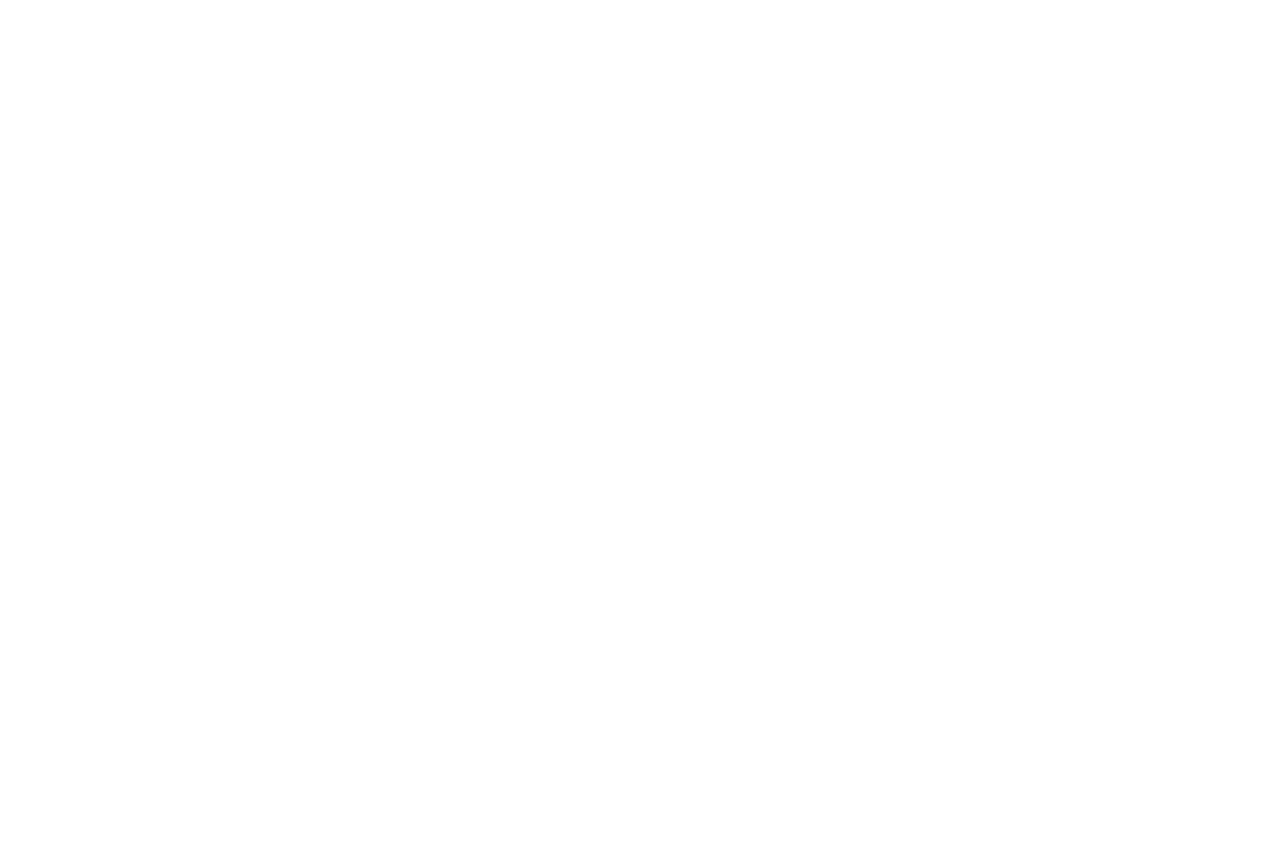
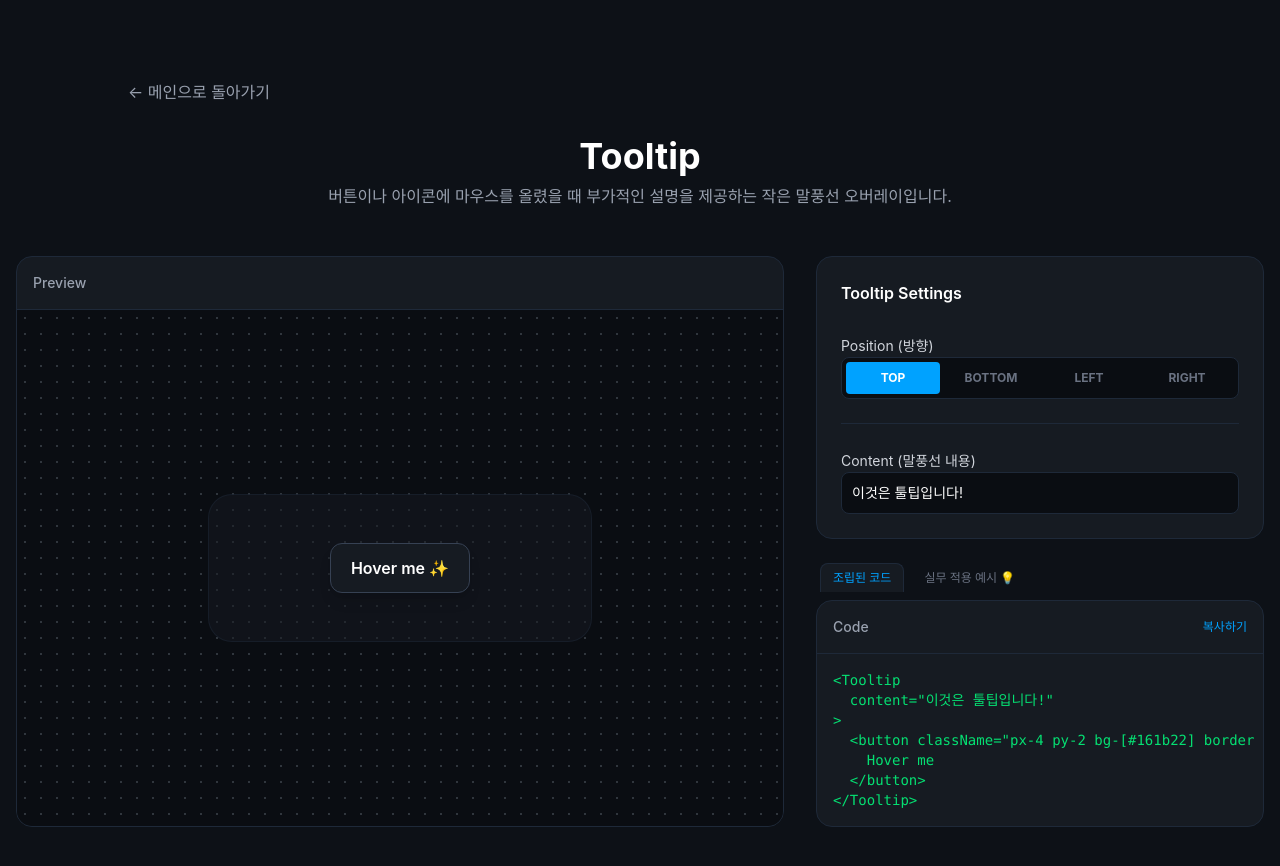
Before and after one commit to bjw9415-oss/jun-UI, a React (Vite) app: page /tooltip in a window 1280 px wide. Before the commit this address had no page. Shown: the top 866 px of the page. Before the commit the page ends 800 px from the top, so only its background shows below. Built offline with nearby package versions, Linux system fonts and the light colour scheme.

Commit message:
feat: Feedback - Adding Tooltip Component and Implementing 4-Way Dynamic Position Control

```diff
--- a/src/App.tsx
+++ b/src/App.tsx
@@ -13,6 +13,7 @@ import ModalPage from "./pages/ModalPage";
 import ToastPage from "./pages/ToastPage";
 import { ToastProvider } from "./components/Toast";
 import DrawerPage from "./pages/DrawerPage";
+import TooltipPage from "./pages/TooltipPage";
 function App() {
   return (
     <ToastProvider position="top-center">
@@ -34,6 +35,7 @@ function App() {
           <Route path="/modal" element={<ModalPage />} />
           <Route path="/toast" element={<ToastPage />} />
           <Route path="/drawer" element={<DrawerPage />} />
+          <Route path="/tooltip" element={<TooltipPage />} />
         </Routes>
       </BrowserRouter>
     </ToastProvider>
--- /dev/null
+++ b/src/components/Tooltip.tsx
@@ -0,0 +1,75 @@
+import { useState, type ReactNode } from "react";
+import { cn } from "../shared/lib/utils";
+
+export type TooltipPosition = "top" | "bottom" | "left" | "right";
+
+export interface TooltipProps {
+  /** 툴팁 안에 들어갈 내용 (텍스트 또는 요소) */
+  content: ReactNode;
+  /** 툴팁을 띄울 기준이 되는 타겟 요소 */
+  children: ReactNode;
+  /** 툴팁이 나타날 방향 */
+  position?: TooltipPosition;
+  /** 추가 커스텀 클래스 */
+  className?: string;
+}
+
+export default function Tooltip({
+  content,
+  children,
+  position = "top",
+  className,
+}: TooltipProps) {
+  const [isVisible, setIsVisible] = useState(false);
+
+  //  1. 방향에 따른 툴팁 본체 위치 (absolute)
+  const positionConfig = {
+    top: "bottom-full left-1/2 -translate-x-1/2 mb-2.5",
+    bottom: "top-full left-1/2 -translate-x-1/2 mt-2.5",
+    left: "right-full top-1/2 -translate-y-1/2 mr-2.5",
+    right: "left-full top-1/2 -translate-y-1/2 ml-2.5",
+  };
+
+  //  2. 방향에 따른 말풍선 꼬리(화살표) 위치
+  const arrowConfig = {
+    top: "bottom-[-4px] left-1/2 -translate-x-1/2 border-t-[#1c222b] border-l-transparent border-r-transparent border-b-transparent",
+    bottom:
+      "top-[-4px] left-1/2 -translate-x-1/2 border-b-[#1c222b] border-l-transparent border-r-transparent border-t-transparent",
+    left: "right-[-4px] top-1/2 -translate-y-1/2 border-l-[#1c222b] border-t-transparent border-b-transparent border-r-transparent",
+    right:
+      "left-[-4px] top-1/2 -translate-y-1/2 border-r-[#1c222b] border-t-transparent border-b-transparent border-l-transparent",
+  };
+
+  return (
+    <div
+      className="relative inline-flex"
+      onMouseEnter={() => setIsVisible(true)}
+      onMouseLeave={() => setIsVisible(false)}
+      // 웹 접근성: 키보드 Tab 키로 포커스가 갔을 때도 툴팁이 보이도록 처리
+      onFocus={() => setIsVisible(true)}
+      onBlur={() => setIsVisible(false)}
+    >
+      {/* 툴팁을 띄우는 트리거 요소 (버튼 등) */}
+      {children}
+
+      {/*  툴팁 본체 */}
+      <div
+        role="tooltip"
+        className={cn(
+          "absolute z-50 whitespace-nowrap rounded-md bg-[#1c222b] border border-gray-700 px-3 py-1.5 text-xs text-white shadow-xl transition-all duration-200 pointer-events-none",
+          positionConfig[position],
+          // 페이드 인 & 살짝 떠오르는 애니메이션
+          isVisible ? "opacity-100 scale-100" : "opacity-0 scale-95",
+          className,
+        )}
+      >
+        {content}
+
+        {/*  꼬리 (화살표) - CSS Border 트릭 사용 */}
+        <div
+          className={cn("absolute w-0 h-0 border-[5px]", arrowConfig[position])}
+        />
+      </div>
+    </div>
+  );
+}
--- a/src/pages/Home.tsx
+++ b/src/pages/Home.tsx
@@ -12,6 +12,7 @@ import {
   CircleDot,
   Bell,
   PanelRight,
+  MessageCircle,
   type LucideIcon,
 } from "lucide-react";
 
@@ -118,6 +119,12 @@ const componentCategories: ComponentCategory[] = [
         icon: PanelRight,
         desc: "화면 가장자리에서 부드럽게 밀려 들어오는 사이드 패널",
       },
+      {
+        name: "Tooltip",
+        path: "/tooltip",
+        icon: MessageCircle,
+        desc: "버튼이나 아이콘 위에 마우스를 올리면 나타나는 작은 말풍선",
+      },
     ],
   },
 ];
--- /dev/null
+++ b/src/pages/TooltipPage.tsx
@@ -0,0 +1,136 @@
+import { useState } from "react";
+import Tooltip, { type TooltipPosition } from "../components/Tooltip";
+import PageHeader from "../components/PageHeader";
+import CodeViewer from "../components/CodeViewer";
+
+type CodeTabType = "component" | "usage";
+
+export default function TooltipPage() {
+  const [position, setPosition] = useState<TooltipPosition>("top");
+  const [content, setContent] = useState("이것은 툴팁입니다!");
+  const [codeTab, setCodeTab] = useState<CodeTabType>("component");
+
+  // Prop 문자열 조립
+  const positionPropStr =
+    position !== "top" ? `\n  position="${position}"` : "";
+
+  // 조립된 코드
+  const generatedCode = `<Tooltip
+  content="${content}"${positionPropStr}
+>
+  <button className="px-4 py-2 bg-[#161b22] border border-gray-800 rounded-lg text-white hover:border-[#00a2ff] transition-colors">
+    Hover me
+  </button>
+</Tooltip>`;
+
+  // 실무 적용 코드
+  const usageExampleCode = `import Tooltip from '../components/Tooltip';
+import { Info, AlertCircle } from 'lucide-react';
+
+export default function IconTooltips() {
+  return (
+    <div className="flex gap-4 p-6 bg-[#161b22] border border-gray-800 rounded-xl">
+
+      {/* 1. 아이콘 툴팁 (상단) */}
+      <Tooltip content="도움말이 필요하신가요?" position="top">
+        <button className="p-2 rounded-full hover:bg-gray-800 transition-colors text-gray-400 hover:text-white">
+          <Info className="w-5 h-5" />
+        </button>
+      </Tooltip>
+
+      {/* 2. 아이콘 툴팁 (하단 경고) */}
+      <Tooltip content="삭제된 데이터는 복구할 수 없습니다." position="bottom">
+        <button className="p-2 rounded-full hover:bg-red-500/20 transition-colors text-red-500">
+          <AlertCircle className="w-5 h-5" />
+        </button>
+      </Tooltip>
+
+    </div>
+  );
+}`;
+
+  return (
+    <div className="min-h-screen bg-[#0d1117] flex flex-col items-center py-20 px-4">
+      <PageHeader
+        title="Tooltip"
+        description="버튼이나 아이콘에 마우스를 올렸을 때 부가적인 설명을 제공하는 작은 말풍선 오버레이입니다."
+      />
+
+      <div className="w-full max-w-7xl flex flex-col lg:flex-row gap-8">
+        {/* 왼쪽: 미리보기(Preview) */}
+        <div className="flex-1 min-w-0 bg-[#161b22] rounded-2xl border border-gray-800 flex flex-col overflow-hidden">
+          <div className="p-4 border-b border-gray-800 text-sm text-gray-400 font-medium">
+            Preview
+          </div>
+          <div className="flex-1 flex flex-col items-center justify-center p-8 sm:p-10 min-h-100 bg-[#0a0d12] bg-[radial-gradient(#30363d_1px,transparent_1px)] bg-size-[16px_16px]">
+            <div className="flex flex-col items-center justify-center p-12 border border-gray-800/50 rounded-3xl bg-[#161b22]/50 w-full max-w-sm mx-auto">
+              <Tooltip content={content} position={position}>
+                <button className="whitespace-nowrap px-5 py-3 bg-[#161b22] text-white border border-gray-700 font-semibold rounded-xl hover:border-[#00a2ff] hover:text-[#00a2ff] transition-all shadow-lg focus:outline-none focus:ring-2 focus:ring-[#00a2ff] focus:ring-offset-2 focus:ring-offset-[#161b22]">
+                  Hover me ✨
+                </button>
+              </Tooltip>
+            </div>
+          </div>
+        </div>
+        {/* 오른쪽: 조종판(Controls) */}
+        <div className="w-full lg:w-md shrink-0 flex flex-col gap-6">
+          {" "}
+          <div className="bg-[#161b22] p-6 rounded-2xl border border-gray-800 flex flex-col gap-6">
+            <h3 className="text-white font-semibold mb-1">Tooltip Settings</h3>
+
+            {/* 방향 설정 */}
+            <div className="space-y-3">
+              <label className="text-sm text-gray-300">Position (방향)</label>
+              <div className="grid grid-cols-4 gap-1 bg-[#0a0d12] p-1 rounded-lg border border-gray-800">
+                {(["top", "bottom", "left", "right"] as const).map((p) => (
+                  <button
+                    key={p}
+                    onClick={() => setPosition(p)}
+                    className={`text-xs uppercase font-bold py-2 rounded transition-colors ${position === p ? "bg-[#00a2ff] text-white" : "text-gray-500 hover:text-gray-300"}`}
+                  >
+                    {p}
+                  </button>
+                ))}
+              </div>
+            </div>
+
+            <div className="border-t border-gray-800"></div>
+
+            {/* 텍스트 내용 변경 */}
+            <div className="space-y-3">
+              <label className="text-sm text-gray-300">
+                Content (말풍선 내용)
+              </label>
+              <input
+                type="text"
+                value={content}
+                onChange={(e) => setContent(e.target.value)}
+                className="w-full bg-[#0a0d12] border border-gray-800 rounded-lg p-2.5 text-sm text-white focus:border-[#00a2ff] outline-none transition-colors"
+                placeholder="툴팁 내용을 입력하세요"
+              />
+            </div>
+          </div>
+          <div className="flex flex-col gap-2">
+            <div className="flex gap-2 px-1">
+              <button
+                onClick={() => setCodeTab("component")}
+                className={`text-xs font-medium px-3 py-1.5 rounded-t-lg transition-colors ${codeTab === "component" ? "bg-[#161b22] text-[#00a2ff] border-t border-x border-gray-800" : "text-gray-500 hover:text-gray-300"}`}
+              >
+                조립된 코드
+              </button>
+              <button
+                onClick={() => setCodeTab("usage")}
+                className={`text-xs font-medium px-3 py-1.5 rounded-t-lg transition-colors ${codeTab === "usage" ? "bg-[#161b22] text-[#00a2ff] border-t border-x border-gray-800" : "text-gray-500 hover:text-gray-300"}`}
+              >
+                실무 적용 예시 💡
+              </button>
+            </div>
+            <CodeViewer
+              code={codeTab === "component" ? generatedCode : usageExampleCode}
+            />
+          </div>
+        </div>
+      </div>
+    </div>
+  );
+}
```
